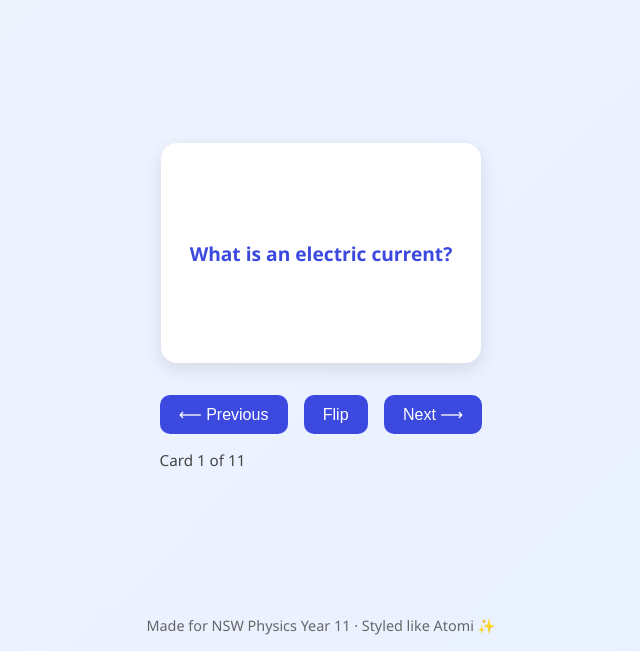
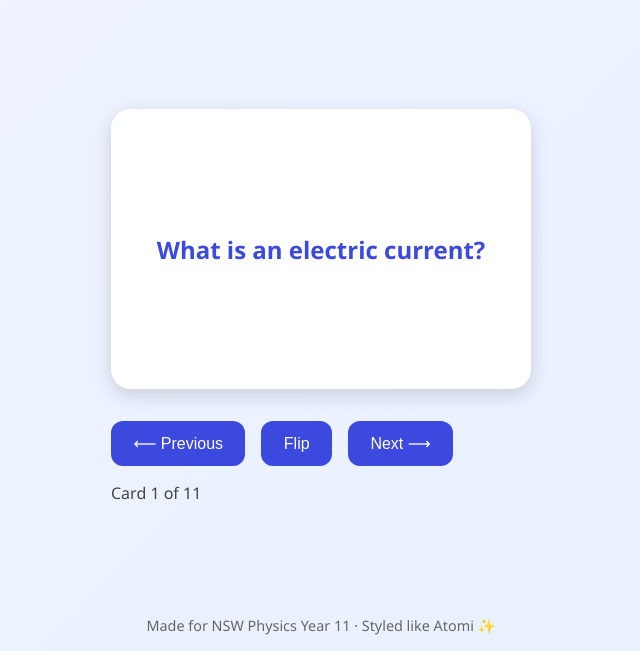
Before and after one commit to beakbreader/physflash, a plain HTML site: page index.html in a window 1280 px wide. Shown: the part 149-800 px from the top of the page, without its empty margins (319-959 px from the left). Drawn offline with Linux system fonts and the light colour scheme.

Commit message:
Update style.css

```diff
--- a/style.css
+++ b/style.css
@@ -12,10 +12,11 @@ body {
   min-height: 100vh;
   display: flex;
   flex-direction: column;
+  justify-content: space-between;
   align-items: center;
-  justify-content: space-between;
 }
 
+/* Header */
 header {
   text-align: center;
   padding: 2rem 1rem;
@@ -35,8 +36,8 @@ header p {
 .flashcard {
   perspective: 1000px;
   margin: 2rem auto;
-  width: 320px;
-  height: 220px;
+  width: 420px;
+  height: 280px;
 }
 
 .card-inner {
@@ -45,7 +46,6 @@ header p {
   height: 100%;
   transition: transform 0.8s;
   transform-style: preserve-3d;
-  cursor: pointer;
 }
 
 .card-front, .card-back {
@@ -53,41 +53,44 @@ header p {
   width: 100%;
   height: 100%;
   backface-visibility: hidden;
-  border-radius: 16px;
-  padding: 1.5rem;
-  box-shadow: 0 6px 18px rgba(0,0,0,0.1);
+  border-radius: 20px;
+  padding: 2rem;
+  box-shadow: 0 6px 20px rgba(0,0,0,0.15);
   display: flex;
   align-items: center;
   justify-content: center;
   text-align: center;
+  word-wrap: break-word;
+  overflow: hidden;
 }
 
 .card-front {
   background: #fff;
   font-weight: bold;
   color: #3b49df;
-  font-size: 1.2rem;
+  font-size: 1.5rem;
 }
 
 .card-back {
   background: #3b49df;
   color: white;
   transform: rotateY(180deg);
-  font-size: 1.1rem;
+  font-size: 1.4rem;
+  line-height: 1.4;
 }
 
 /* Controls */
 .controls {
   display: flex;
   gap: 1rem;
-  margin-bottom: 1rem;
+  margin: 1rem 0;
 }
 
 button {
-  padding: 0.6rem 1.2rem;
+  padding: 0.8rem 1.4rem;
   font-size: 1rem;
   border: none;
-  border-radius: 10px;
+  border-radius: 12px;
   background: #3b49df;
   color: #fff;
   cursor: pointer;
@@ -100,7 +103,7 @@ button:hover {
 
 #counter {
   margin: 1rem 0;
-  font-size: 0.95rem;
+  font-size: 1rem;
   color: #444;
 }
 
```
